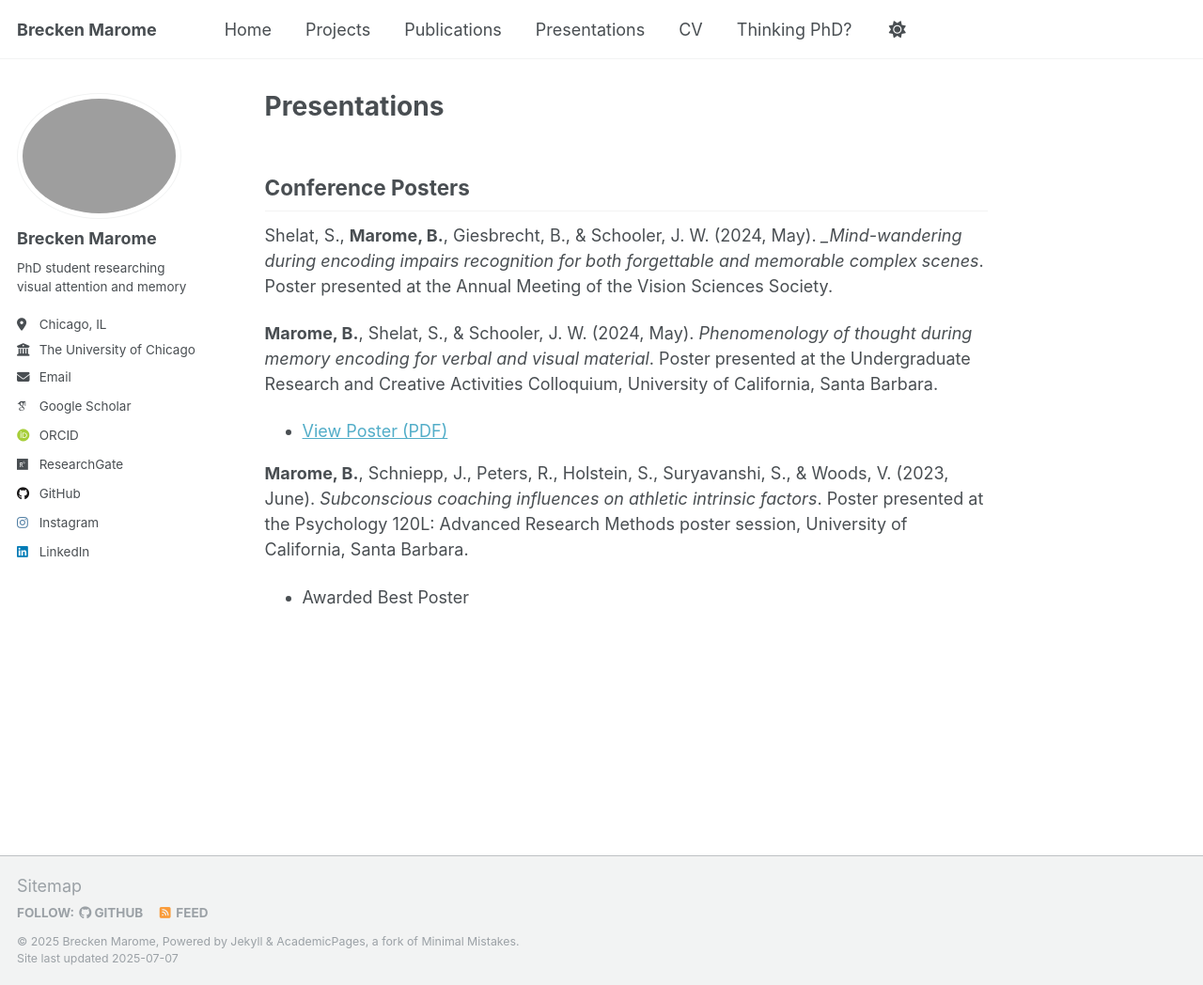
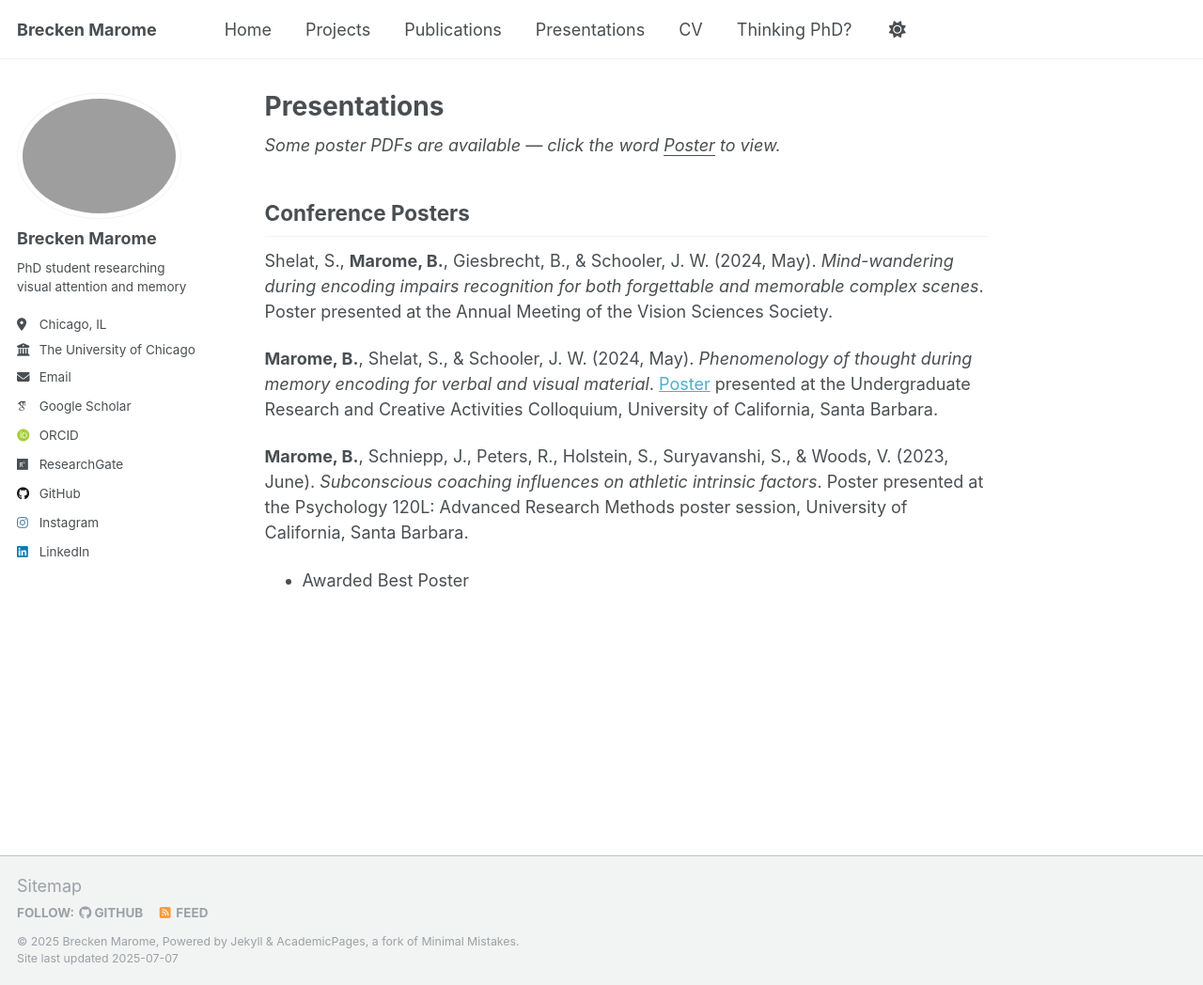
Before and after one commit to btmarome/btmarome.github.io, a Jekyll site: the page built from _pages/presentations.md, in a window 1280 px wide and 1048 px high. Shown: the whole window at 94% size. Built offline with Jekyll 4.4.1, drawn with Linux system fonts in a browser that asks for light colours; some web fonts are replaced; a script that is not in the unit is left out.

Commit message:
Update presentations.md

```diff
--- a/_pages/presentations.md
+++ b/_pages/presentations.md
@@ -5,12 +5,13 @@ permalink: /presentations/
 author_profile: true
 ---
 
+*Some poster PDFs are available — click the word <u>Poster</u> to view.*
+
 ## Conference Posters
 
-Shelat, S., **Marome, B.**, Giesbrecht, B., & Schooler, J. W. (2024, May). *_Mind-wandering during encoding impairs recognition for both forgettable and memorable complex scenes*. Poster presented at the Annual Meeting of the Vision Sciences Society.
+Shelat, S., **Marome, B.**, Giesbrecht, B., & Schooler, J. W. (2024, May). *Mind-wandering during encoding impairs recognition for both forgettable and memorable complex scenes*. Poster presented at the Annual Meeting of the Vision Sciences Society.
 
-**Marome, B.**, Shelat, S., & Schooler, J. W. (2024, May). *Phenomenology of thought during memory encoding for verbal and visual material*. Poster presented at the Undergraduate Research and Creative Activities Colloquium, University of California, Santa Barbara.
-  - [View Poster (PDF)](/files/URCA_poster.pdf)
+**Marome, B.**, Shelat, S., & Schooler, J. W. (2024, May). *Phenomenology of thought during memory encoding for verbal and visual material*. [Poster](/files/URCA_poster.pdf) presented at the Undergraduate Research and Creative Activities Colloquium, University of California, Santa Barbara.
 
 **Marome, B.**, Schniepp, J., Peters, R., Holstein, S., Suryavanshi, S., & Woods, V. (2023, June). *Subconscious coaching influences on athletic intrinsic factors*. Poster presented at the Psychology 120L: Advanced Research Methods poster session, University of California, Santa Barbara.
   - Awarded Best Poster
```
